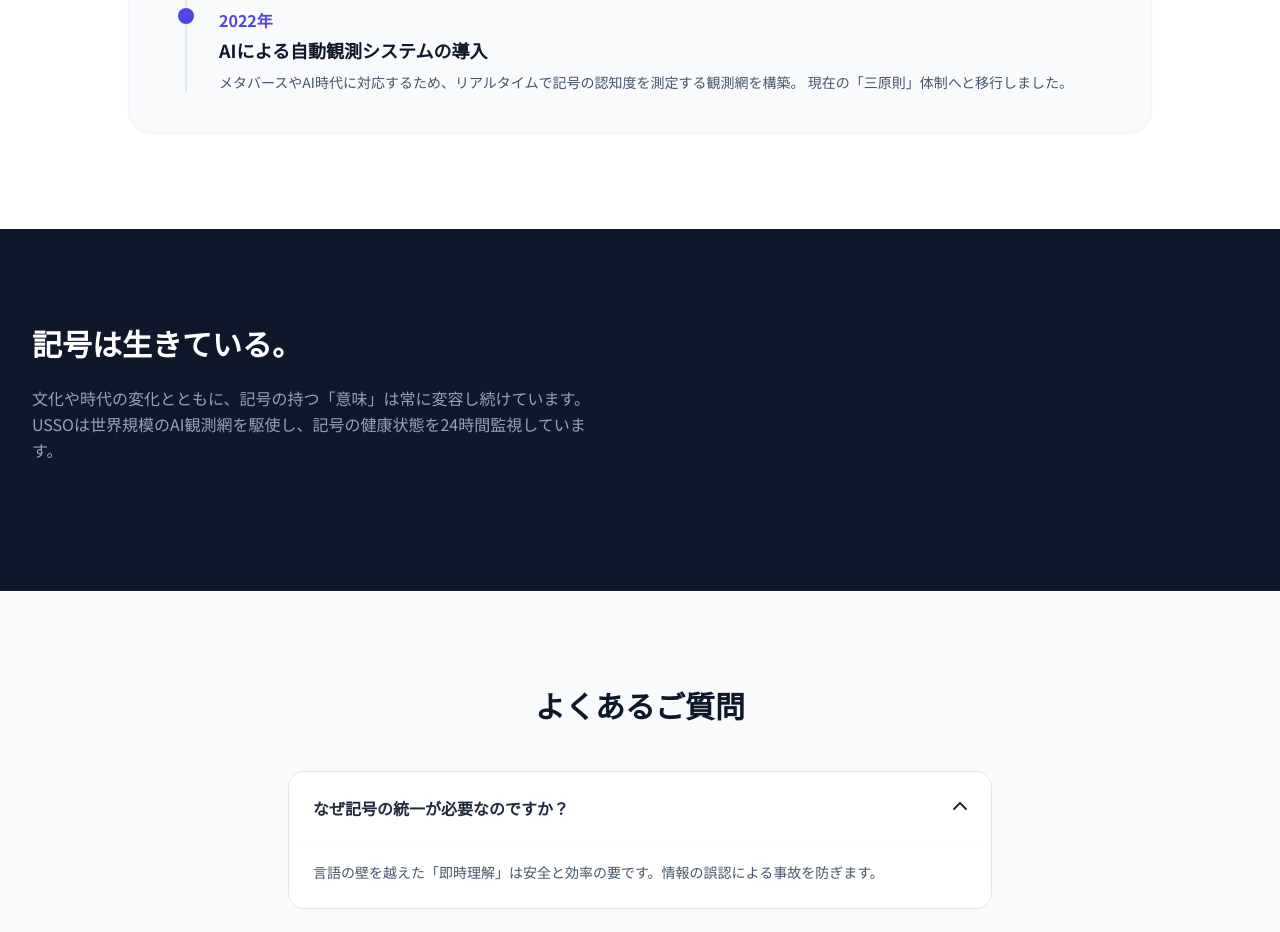
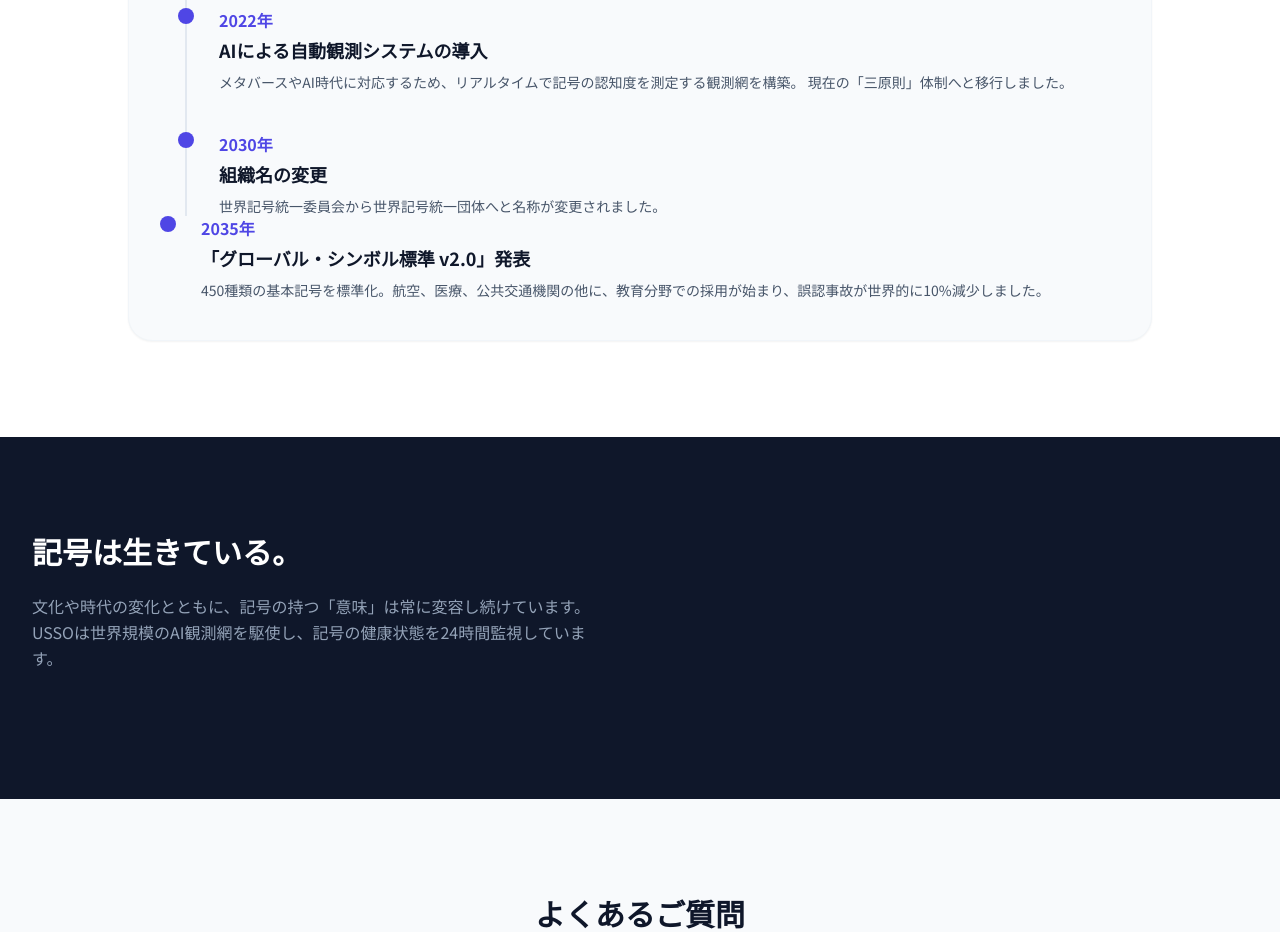
Before and after one commit to shun240523-stack/USSO, a plain HTML site: page index.html in a window 1280 px wide. Shown: the part 1240-2172 px from the top of the page. Drawn offline with nearby package versions, Linux system fonts and the light colour scheme.

Commit message:
shun
歴史の追加

```diff
--- a/index.html
+++ b/index.html
@@ -144,6 +144,19 @@
                             <h4 class="font-bold text-lg mb-2">AIによる自動観測システムの導入</h4>
                             <p class="text-slate-600 text-sm">メタバースやAI時代に対応するため、リアルタイムで記号の認知度を測定する観測網を構築。 現在の「三原則」体制へと移行しました。</p>
                         </div>
+                        <div class="relative pl-8">
+                            <span class="absolute left-[-9px] top-0 w-4 h-4 rounded-full bg-indigo-600"></span>
+                            <div class="font-bold text-indigo-600 mb-1">2030年</div>
+                            <h4 class="font-bold text-lg mb-2">組織名の変更</h4>
+                            <p class="text-slate-600 text-sm">世界記号統一委員会から世界記号統一団体へと名称が変更されました。</p>
+                        </div>
+                    </div>
+                                            <div class="relative pl-8">
+                            <span class="absolute left-[-9px] top-0 w-4 h-4 rounded-full bg-indigo-600"></span>
+                            <div class="font-bold text-indigo-600 mb-1">2035年</div>
+                            <h4 class="font-bold text-lg mb-2">「グローバル・シンボル標準 v2.0」発表</h4>
+                            <p class="text-slate-600 text-sm">450種類の基本記号を標準化。航空、医療、公共交通機関の他に、教育分野での採用が始まり、誤認事故が世界的に10%減少しました。</p>
+                        </div>
                     </div>
                 </div>
 
@@ -153,10 +166,10 @@
                     <div class="grid grid-cols-1 md:grid-cols-2 gap-6">
                         <div class="p-6 bg-white rounded-2xl shadow-sm hover:shadow-md transition border-2 border-indigo-100">
                             <i class="fas fa-leaf text-emerald-500 text-2xl mb-4"></i>
-                            <h4 class="font-bold mb-2">ECO財団：クリーンエネルギー提供</h4>
+                            <h4 class="font-bold mb-2">CED財団：クリーンエネルギー提供</h4>
                             <p class="text-slate-500 text-sm leading-relaxed mb-4">当団体の活動拠点は、ECO財団より提供される100%再生可能エネルギーによって運営されています。</p>
                             <a href="https://shun240523-stack.github.io/ECO/" target="_blank" class="text-indigo-600 hover:text-indigo-800 font-bold text-sm inline-flex items-center gap-1 group">
-                                ECO財団の活動を見る <i class="fas fa-external-link-alt text-xs transition-transform group-hover:translate-x-0.5"></i>
+                                CED財団の活動を見る <i class="fas fa-external-link-alt text-xs transition-transform group-hover:translate-x-0.5"></i>
                             </a>
                         </div>
                         <div class="p-6 bg-white rounded-2xl shadow-sm hover:shadow-md transition border border-slate-200">
```
